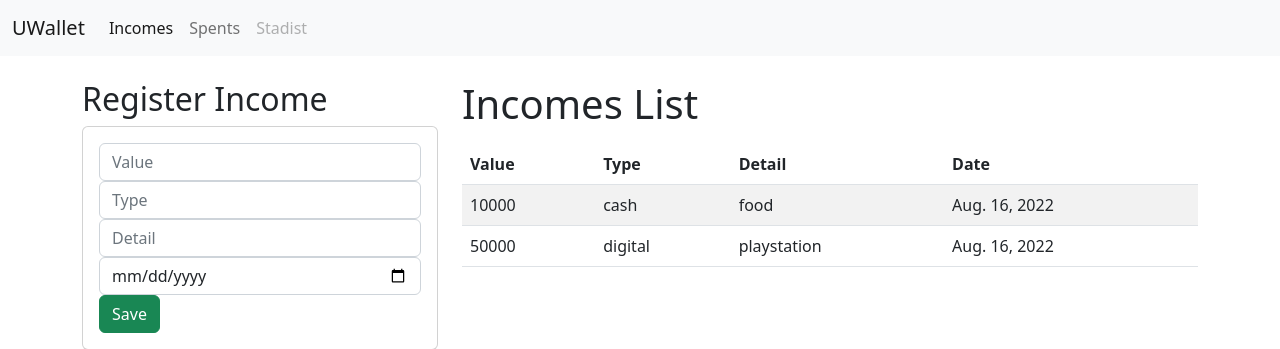
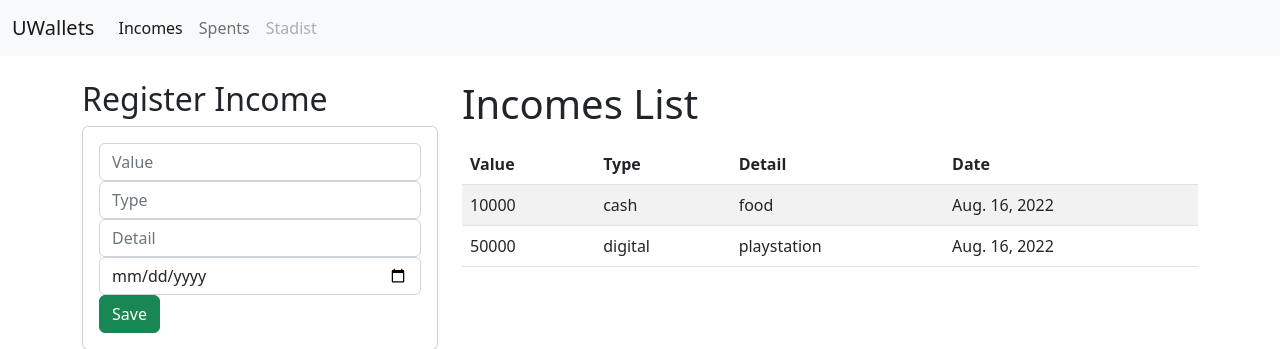
Before and after one commit to mamunetond/UWallet, a Django app: page /income/ in a window 1280 px wide. Shown: the top 349 px of the page. Run offline with Django 4.2, Linux system fonts and the light colour scheme; data comes from the database, SQL or seed files in the repository.

Commit message:
Update base.html

```diff
--- a/wallet/templates/income/base.html
+++ b/wallet/templates/income/base.html
@@ -12,7 +12,7 @@
 <body>
     <nav class="navbar navbar-expand-lg bg-light">
         <div class="container-fluid">
-            <a class="navbar-brand" href="#">UWallet</a>
+            <a class="navbar-brand" href="#">UWallets</a>
             <button class="navbar-toggler" type="button" data-bs-toggle="collapse" data-bs-target="#navbarNav" aria-controls="navbarNav" aria-expanded="false" aria-label="Toggle navigation">
             <span class="navbar-toggler-icon"></span>
           </button>
```
